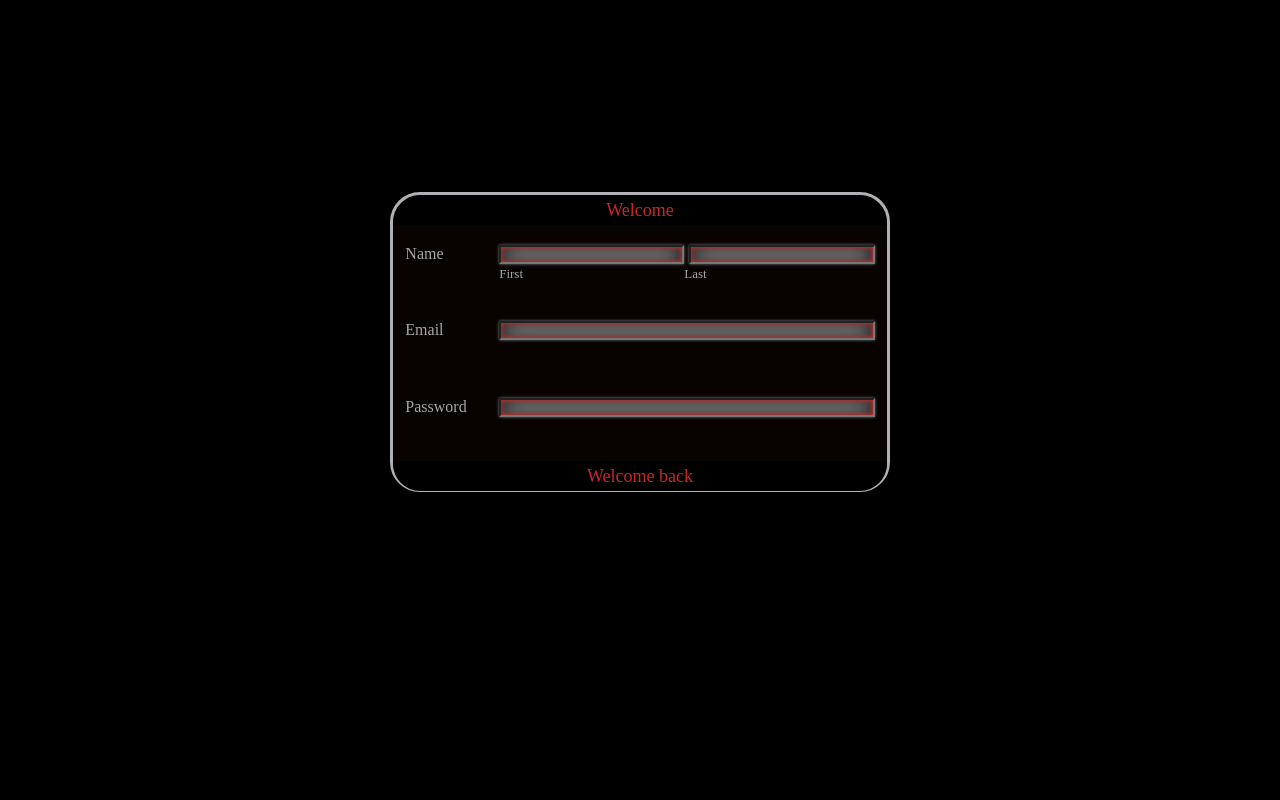
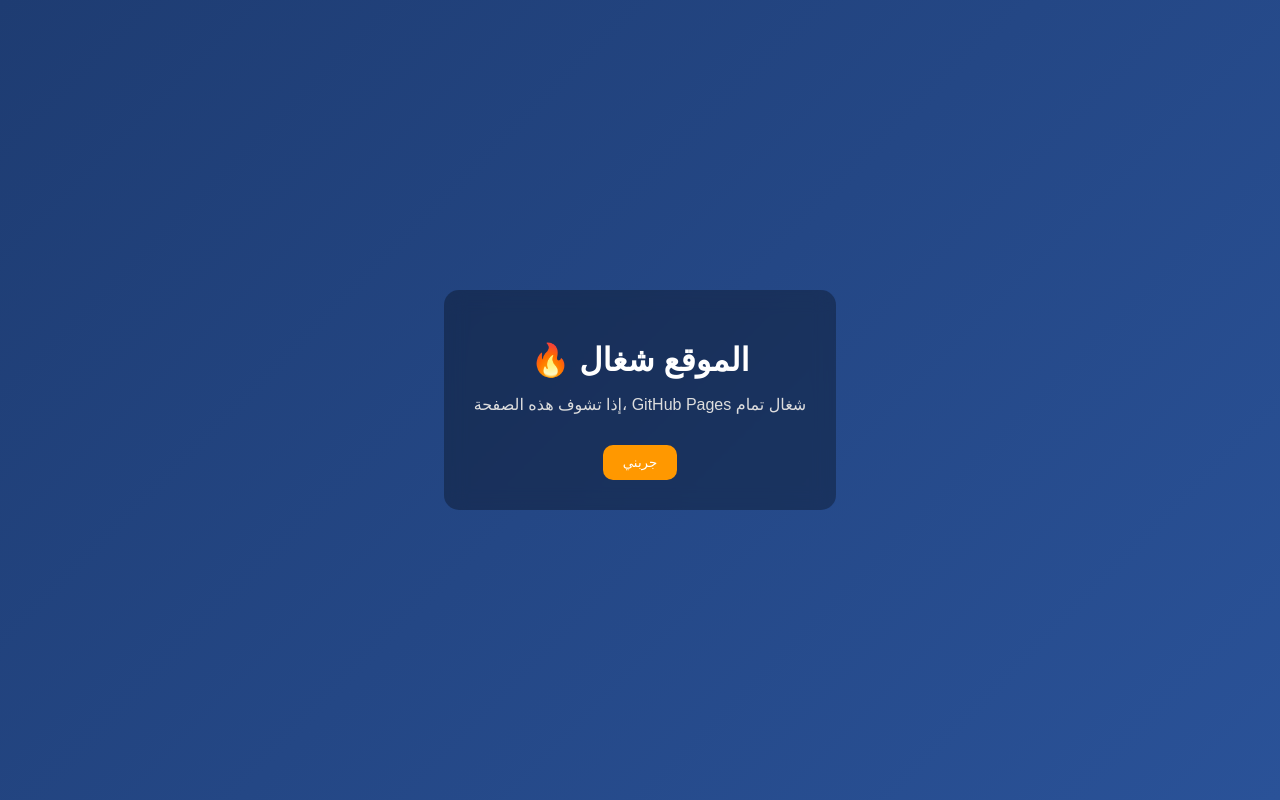
Before and after one commit to jihad3ali3/ONE, a plain HTML site: page index.html in a window 1280 px wide. Drawn offline with Linux system fonts and the light colour scheme.

Commit message:
Update HTML structure and styling for Arabic page

```diff
--- a/index.html
+++ b/index.html
@@ -1,157 +1,61 @@
 <!DOCTYPE html>
-<html lang="en">
+<html lang="ar">
 <head>
   <meta charset="UTF-8">
   <meta name="viewport" content="width=device-width, initial-scale=1.0">
-  <title>Document</title>
+  <title>Test Page</title>
+
   <style>
-    *{
-box-sizing: border-box;
+    body {
       margin: 0;
-padding: 0;
-}
-body{
-background-color: black;
-background-size:50%;
-}
-main{
-width: 500px;
-height: 300px;
-margin:15% auto;
-border-radius:50px;
-border-top-right-radius:30px;
-border-top-left-radius:30px;
-border-bottom-right-radius:30px;
-border-bottom-left-radius:30px;
-background-color: rgb(86 23 13 / 9%);
-backdrop-filter: blur(5px);
-   animation-name: jihad;
-animation-duration: 1s;
-animation-iteration-count: infinite;
-animation-direction:reverse;
-animation-timing-function: ease-in-out;
-}
-header{
-  width: 100%;
-  height: 30px;
-  line-height: 30px;
-  background-color:black ;
-  color: #c62828;
-  font-size: large;
-  text-align: center;
-  border-top-left-radius: 50px;
-  border-top-right-radius: 50px;
-  transform: translateY(0%);
-}
-form{
-  width: 95%;
-  margin-bottom: 0;
-  margin: 20px auto;
-  height:65%;
-color: #aba5a5;
-}
-form input{
- float: right;
- width:80%;
- box-shadow: inset 0px 0px 4px 1px #c62828,
-  inset 0px 0px 20px 4px #000000d4,
-   inset -3px 1px 8px 4px #d2d6da,
-    0px 0px 3px 0px #737b82;
-}
-.One input{
-  margin-left: 5px;
-  width: calc((80% - 5px)/2);
-}
-div{
-  height:40%;
-}
-.One label:first-of-type{
-  margin-left: 20%;
-  margin-right: 33.5%;
-  font-size: small;
-
-}
-.One label:last-of-type{
-  font-size: small;
-
+      font-family: Arial;
+      background: linear-gradient(135deg, #1e3c72, #2a5298);
+      display: flex;
+      justify-content: center;
+      align-items: center;
+      height: 100vh;
+      color: white;
     }
 
-footer{
-  width: 100%;
-  height: 30px;
-  line-height: 30px;
-  background-color:black ;
-  color: #c62828;
-  font-size: large;
+    .box {
       text-align: center;
-  transform: translateY(5px);
-  border-bottom-left-radius:27px;
-  border-bottom-right-radius:27px;
-  margin-top: 0;
+      background: rgba(0,0,0,0.3);
+      padding: 30px;
+      border-radius: 15px;
+      backdrop-filter: blur(10px);
     }
-@keyframes jihad{
-0%{
-border-top:3px solid #c62828;
 
-border-left:3px solid #afb1b5;
-border-bottom:3px solid #afb1b5;
-border-right:3px solid #afb1b5 ;
+    h1 {
+      margin-bottom: 10px;
     }
-25%{
-  border-left:3px solid #c62828;
-  border-top:3px solid #afb1b5 ;
-border-bottom:3px solid #afb1b5 ;
-border-right:3px solid #afb1b5 ;
+
+    p {
+      color: #ddd;
     }
-50%{
-  border-bottom:3px solid #c62828;
-  border-left:3px solid #afb1b5 ;
-border-right:3px solid #afb1b5 ;
-border-top:3px solid #afb1b5;
+
+    button {
+      margin-top: 15px;
+      padding: 10px 20px;
+      border: none;
+      background: #ff9800;
+      color: white;
+      border-radius: 10px;
+      cursor: pointer;
     }
-75%{
-  border-right:3px solid #c62828;
-  border-left:3px solid #afb1b5;
-border-bottom:3px solid #afb1b5 ;
-border-top:3px solid #afb1b5;
-}
-100%{
-  border-top:3px solid #afb1b5;
-  border-left:3px solid #afb1b5;
-border-bottom:3px solid #afb1b5;
-border-right:3px solid #afb1b5 ;
-}
+
+    button:hover {
+      background: #e68900;
     }
   </style>
 </head>
+
 <body>
-  <main>
-    <header>Welcome</header>
-    <form>
-      <div class="One">
-<span>Name</span>
-<input type="text">
-        <input type="text">
-        <br>
 
-        <label>First</label>
-        <label>Last</label>
-
+  <div class="box">
+    <h1>🔥 الموقع شغال</h1>
+    <p>إذا تشوف هذه الصفحة، GitHub Pages شغال تمام</p>
+    <button onclick="alert('تمام 100%')">جربني</button>
   </div>
-      <div class="Two">
-        <label>Email</label>
-        <input type="email">
-      </div>
-
-      <div class="Three">
-        <label>Password</label>
-        <input type="password">
-      </div>
-    </form>
-    <footer>Welcome back</footer>
-
-
-  </main>
 
 </body>
 </html>
```
Lines whose indentation alone changed are shown as unchanged.
